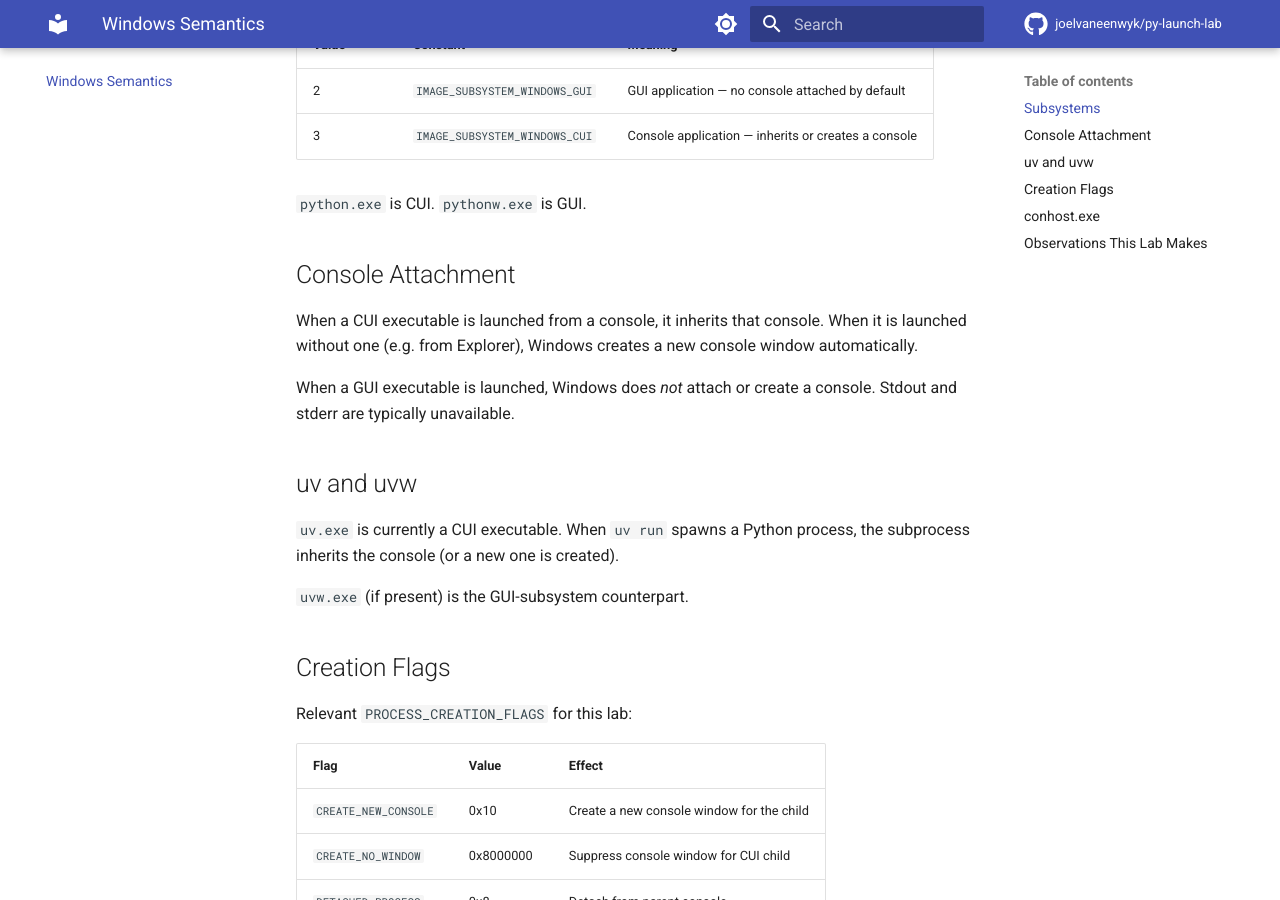
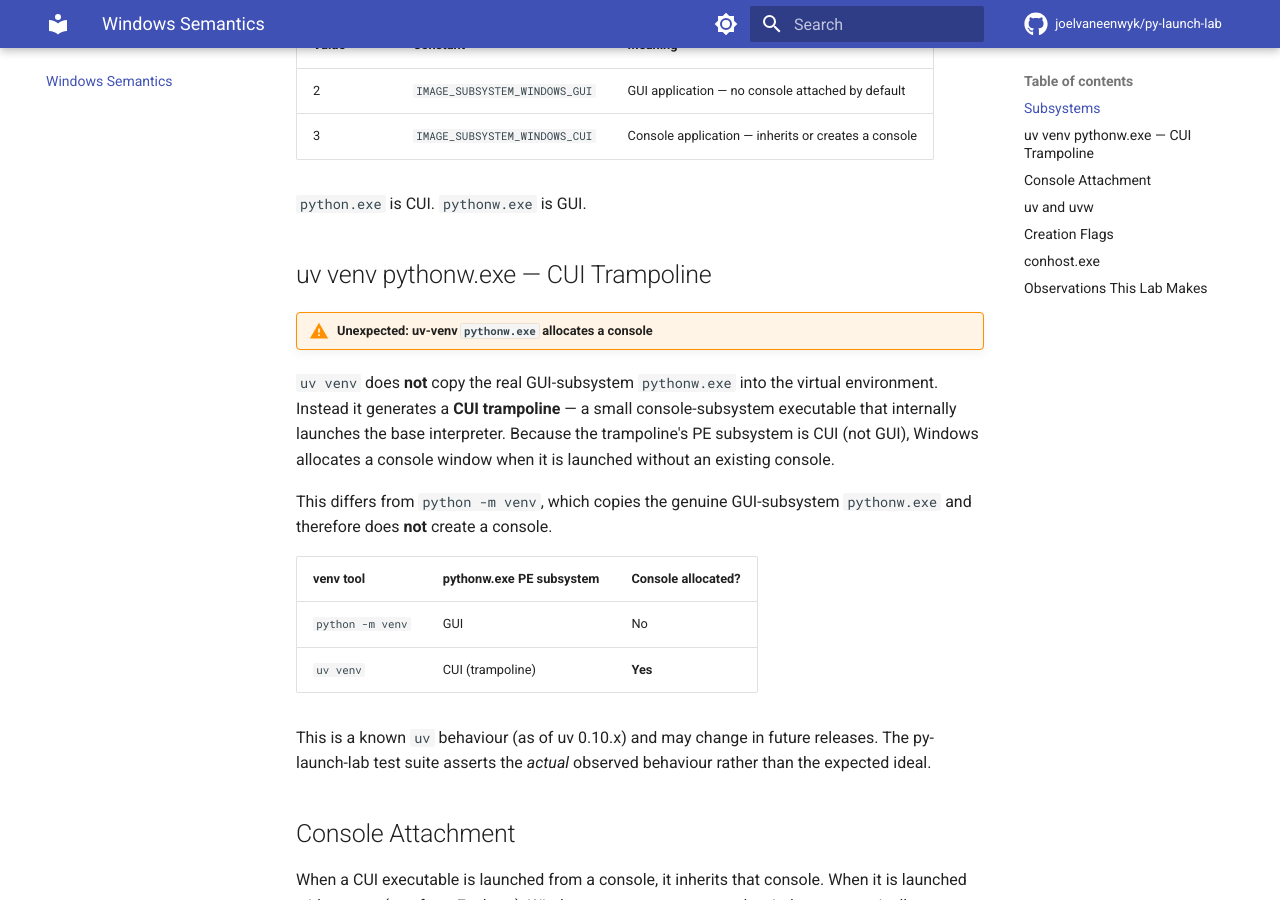
Before and after one commit to joelvaneenwyk/py-launch-lab, an MkDocs documentation site: the page built from docs/windows-launch-semantics.md, in a window 1280 px wide and 900 px high, scrolled down 298 px. Built offline with MkDocs 1.6.1 and Material for MkDocs 9.7.7, drawn with Linux system fonts in a browser that asks for light colours; comment, search, counter and statistics services are not loaded.

Commit message:
refactor: update tests for venv pythonw.exe console window behavior

```diff
--- a/docs/windows-launch-semantics.md
+++ b/docs/windows-launch-semantics.md
@@ -10,6 +10,28 @@ Every Windows executable has a **subsystem** field in its PE optional header:
 | 3 | `IMAGE_SUBSYSTEM_WINDOWS_CUI` | Console application — inherits or creates a console |
 
 `python.exe` is CUI.  `pythonw.exe` is GUI.
+
+## uv venv pythonw.exe — CUI Trampoline
+
+!!! warning "Unexpected: uv-venv `pythonw.exe` allocates a console"
+
+`uv venv` does **not** copy the real GUI-subsystem `pythonw.exe` into the
+virtual environment.  Instead it generates a **CUI trampoline** — a small
+console-subsystem executable that internally launches the base interpreter.
+Because the trampoline's PE subsystem is CUI (not GUI), Windows allocates a
+console window when it is launched without an existing console.
+
+This differs from `python -m venv`, which copies the genuine GUI-subsystem
+`pythonw.exe` and therefore does **not** create a console.
+
+| venv tool           | pythonw.exe PE subsystem | Console allocated? |
+|---------------------|--------------------------|--------------------|
+| `python -m venv`    | GUI                      | No                 |
+| `uv venv`           | CUI (trampoline)         | **Yes**            |
+
+This is a known `uv` behaviour (as of uv 0.10.x) and may change in future
+releases.  The py-launch-lab test suite asserts the *actual* observed
+behaviour rather than the expected ideal.
 
 ## Console Attachment
 
```
Also changed, not shown: 1 other file.
